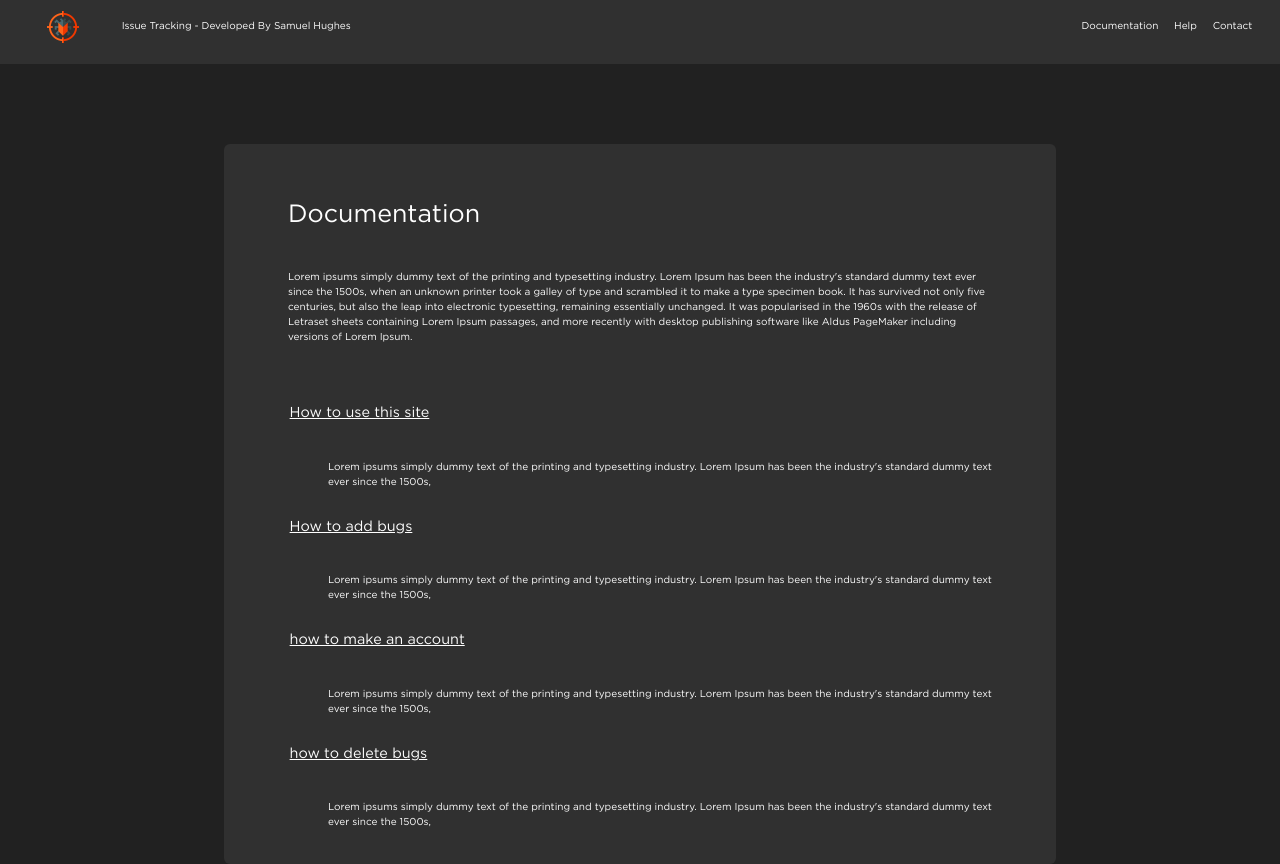
After one commit to samhughes98/Direct-An-IssueTracker-Webpage, a PHP site: page /documentation.html in a window 1280 px wide. The commit adds this page. Run offline with PHP 8.4, Linux system fonts and the light colour scheme.

Commit message:
version 1.0.0

```diff
--- /dev/null
+++ b/documentation.html
@@ -0,0 +1,85 @@
+<!DOCTYPE html>
+<html>
+    <head>
+        <title>Bug Tracker - Register</title>
+        <meta charset="utf-8" />
+        <meta name="viewport" content="width=device-width, initial-scale=1" />
+        <link rel="stylesheet" href="./static/styles/style.css" />
+        <script src="https://ajax.googleapis.com/ajax/libs/jquery/3.6.0/jquery.min.js"></script>
+
+        <link
+          rel="stylesheet"
+          href="https://cdn.jsdelivr.net/npm/bootstrap@4.4.1/dist/css/bootstrap.min.css"
+          integrity="sha384-Vkoo8x4CGsO3+Hhxv8T/Q5PaXtkKtu6ug5TOeNV6gBiFeWPGFN9MuhOf23Q9Ifjh"
+          crossorigin="anonymous"
+        />
+    <body>
+      <div class="container-fluid">
+        <div class="row">
+          <div id="nav__div">
+            <div class="col-1">
+              <a href="index.php">
+                <img id="bug__logo" src="static/images/bug_icon.png">
+              </a>
+            </div>
+            <div class="col-7">
+              <span><p> Issue Tracking - Developed By Samuel Hughes </p></span>
+            </div>
+            <div class="col-4" style="text-align:right">
+              <ul>
+                <li>
+                  <a href="documentation.html">Documentation</a>
+                </li>
+                <li>
+                  <a href="help.html">Help</a>
+                </li>
+                <li>
+                  <a href="contact.html">Contact</a>
+                </li>
+              </ul>
+            </div>
+          </div>
+        </div>
+        <div class="row">
+          <div class="col-12 justify-content-center">
+          <div id="regBox">
+            <div id="docContent">
+            <h1 class="docText">Documentation</h1>
+            <p class="docText">Lorem ipsums simply dummy text of the printing and typesetting industry. Lorem Ipsum has been the industry's standard dummy text ever since the 1500s,
+              when an unknown printer took a galley of type and scrambled it to make a type specimen book. It has survived not only five centuries, but also the leap
+              into electronic typesetting, remaining essentially unchanged. It was popularised in the 1960s with the release of Letraset sheets containing Lorem Ipsum passages,
+              and more recently with desktop publishing software like Aldus PageMaker including versions of Lorem Ipsum.</p><br>
+              <ul id="docList">
+                <li>How to use this site</li><br><br>
+                <p>Lorem ipsums simply dummy text of the printing and typesetting industry. Lorem Ipsum has been the industry's standard dummy text ever since the 1500s,</p>
+
+                <li>How to add bugs</li><br><br>
+                <p>Lorem ipsums simply dummy text of the printing and typesetting industry. Lorem Ipsum has been the industry's standard dummy text ever since the 1500s,</p>
+
+                <li>how to make an account</li><br><br>
+                <p>Lorem ipsums simply dummy text of the printing and typesetting industry. Lorem Ipsum has been the industry's standard dummy text ever since the 1500s,</p>
+
+                <li>how to delete bugs</li><br><br>
+                <p>Lorem ipsums simply dummy text of the printing and typesetting industry. Lorem Ipsum has been the industry's standard dummy text ever since the 1500s,</p>
+
+              </ul>
+            </div>
+          </div>
+        </div>
+      </div>
+      </div>
+
+      <script
+        src="https://cdn.jsdelivr.net/npm/popper.js@1.16.0/dist/umd/popper.min.js"
+        integrity="sha384-Q6E9RHvbIyZFJoft+2mJbHaEWldlvI9IOYy5n3zV9zzTtmI3UksdQRVvoxMfooAo"
+        crossorigin="anonymous"
+      ></script>
+      <script
+        src="https://cdn.jsdelivr.net/npm/bootstrap@4.4.1/dist/js/bootstrap.min.js"
+        integrity="sha384-wfSDF2E50Y2D1uUdj0O3uMBJnjuUD4Ih7YwaYd1iqfktj0Uod8GCExl3Og8ifwB6"
+        crossorigin="anonymous"
+      ></script>
+      <script src="static/scripts/form_verification.js">
+      </script>
+    </body>
+  </html>
--- a/static/styles/style.css
+++ b/static/styles/style.css
@@ -13,12 +13,10 @@ body {
 }
 
 * {
-  -ms-overflow-style: none;
-  /* IE and Edge */
-  scrollbar-width: none;
-  /* Firefox */
+  -ms-overflow-style: none; /* IE and Edge */
+  scrollbar-width: none; /* Firefox */
   font-family: "gotham";
-  font-size: 1em;
+  font-size: 10px;
   color: white !important;
 }
 
@@ -43,7 +41,10 @@ li {
 }
 
 #bug__logo {
+  height: auto;
+  width: 2.5vw;
   margin-left: 2.5vw;
+  margin-top: -1vh;
 }
 
 #title__text {
@@ -176,8 +177,9 @@ li {
 }
 
 #txtareaCounter {
-  margin-left: 100vw !important;
-  margin-top: 50vh !important;
+  margin-top: 80vh !important;
+  color: white !important;
+  z-index: 999 !important;
 }
 
 #title_text {
@@ -195,4 +197,54 @@ li {
 }
 table.sortable th:not(.sorttable_sorted):not(.sorttable_sorted_reverse):not(.sorttable_nosort):after {
   content: " ▴▾";
+}
+
+#logoutBtn {
+  color: black !important;
+  margin-top: -9vh;
+  margin-left: 45vw;
+}
+
+#regBox {
+  height: 90vh;
+}
+#regBox #docContent {
+  padding-left: 5vw;
+  padding-right: 5vw;
+  padding-top: 2vh;
+}
+#regBox .docText {
+  margin-top: 5vh;
+}
+#regBox #doclist, #regBox li {
+  margin-top: 0vh;
+  margin-left: -3vw;
+}
+#regBox ul, #regBox li {
+  display: block;
+  font-size: 1.2em;
+  -webkit-text-decoration: underline solid;
+          text-decoration: underline solid;
+  list-style: circle !important;
+  padding-top: 2vh;
+}
+#regBox ul, #regBox p {
+  text-decoration: none;
+}
+
+#helpList ul, #helpList li {
+  display: block;
+  font-size: 1.2em;
+  -webkit-text-decoration: underline solid;
+          text-decoration: underline solid;
+  list-style: circle !important;
+  padding-top: 2vh;
+  margin-left: 1vw;
+}
+#helpList ul, #helpList p {
+  text-decoration: none;
+}
+
+#contact_textarea {
+  height: 14vh;
 }/*# sourceMappingURL=style.css.map */
--- a/static/styles/style.scss
+++ b/static/styles/style.scss
@@ -19,7 +19,7 @@ body {
   -ms-overflow-style: none;  /* IE and Edge */
   scrollbar-width: none;  /* Firefox */
   font-family: 'gotham';
-  font-size: 1em;
+  font-size: 10px;
   color: white !important;
 }
 
@@ -49,7 +49,10 @@ li {
 }
 
 #bug__logo {
+  height: auto;
+  width: 2.5vw;
   margin-left: 2.5vw;
+  margin-top: -1vh;
 }
 
 #title__text {
@@ -200,13 +203,17 @@ li {
 }
 
 #txtareaCounter {
-  margin-left: 100vw !important;
-  margin-top: 50vh !important;
+  margin-top: 80vh !important;
+  color: white !important;
+  z-index: 999 !important;
 }
 
 #title_text {
   margin-right: 5vw;
 }
+
+
+
 
 @media screen and (min-width: 1200px) {
   #registerForm {
@@ -223,3 +230,60 @@ table.sortable
   th:not(.sorttable_sorted):not(.sorttable_sorted_reverse):not(.sorttable_nosort):after {
   content: " \25B4\25BE";
 }
+
+#logoutBtn {
+  color:black !important;
+  margin-top:-9vh;
+  margin-left:45vw;
+}
+
+#regBox{
+
+  height: 90vh;
+   #docContent{
+    padding-left:5vw;
+    padding-right:5vw;
+    padding-top:2vh;
+   }
+
+   .docText {
+    margin-top: 5vh;
+   }
+
+   #doclist, li {
+    margin-top: 0vh;
+    margin-left: -3vw;
+   }
+
+   ul, li {
+    display:block;
+    font-size:1.2em;
+    text-decoration: underline solid;
+    list-style: circle !important;
+    padding-top:2vh;
+   }
+
+   ul, p {
+    text-decoration: none;
+   }
+
+}
+
+#helpList {
+  ul, li {
+    display:block;
+    font-size:1.2em;
+    text-decoration: underline solid;
+    list-style: circle !important;
+    padding-top:2vh;
+    margin-left: 1vw;
+   }
+
+   ul, p {
+    text-decoration: none;
+   }
+}
+
+#contact_textarea {
+  height: 14vh;
+}
```
Also changed, not shown: PHP/account.php (+35 -4 lines), PHP/dashboard.php (+50 -9 lines), PHP/submit_issue.php (+4 -5 lines), contact.html (renamed from static/pages/contact.html, +11 -13 lines), help.html (added, +87 -0 lines), index.php (+4 -4 lines), static/pages/documentation.html (deleted, +0 -120 lines), static/pages/help.html (deleted, +0 -120 lines), static/scripts/dashboard.js (added, +7 -0 lines), static/images/bug_icon.png, 1 other file.
